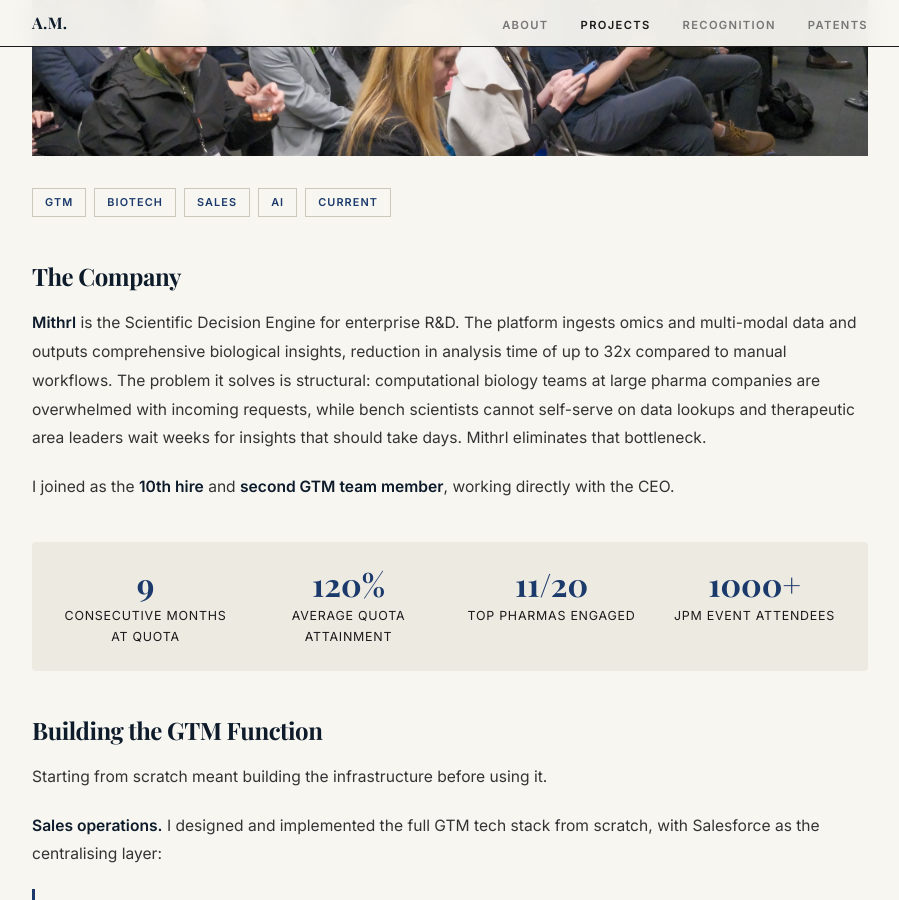
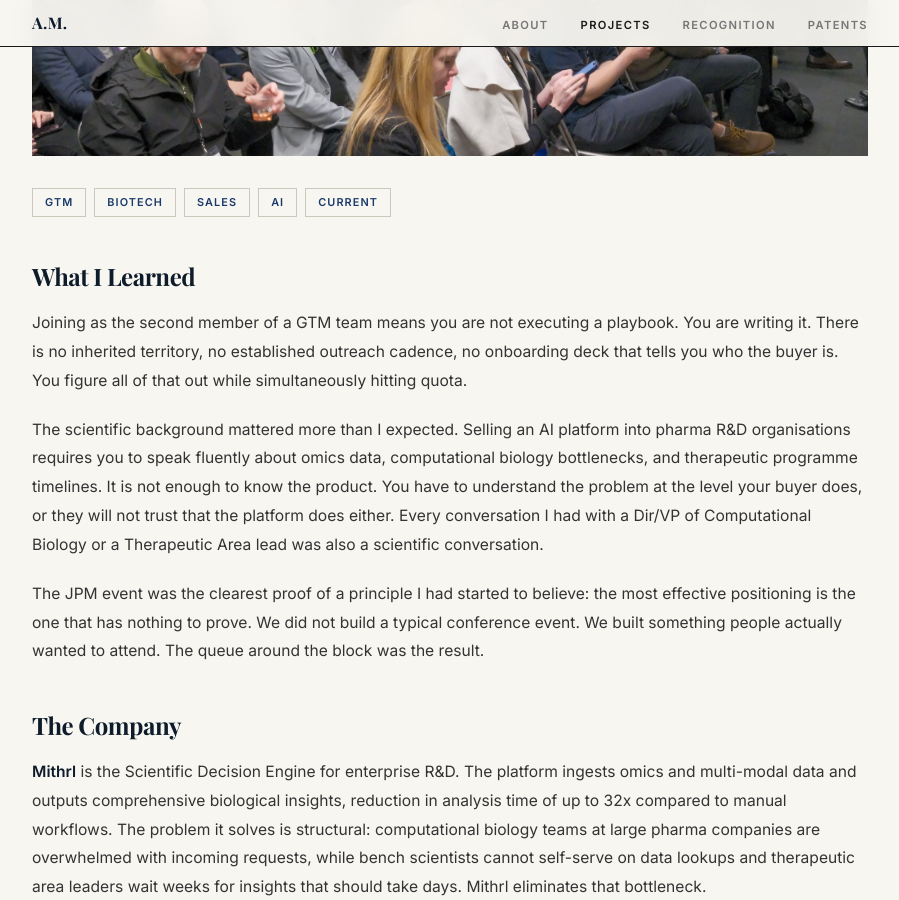
Before and after one commit to allimessinese/allimessinese.github.io, a Jekyll site: the page built from _projects/mithrl-gtm.md, in a window 1280 px wide and 900 px high, scrolled down 484 px. Shown: the whole window, without its empty margins (190-1089 px from the left). Built offline with Jekyll 4.4.1, drawn with Linux system fonts in a browser that asks for light colours; some web fonts are replaced; some of the changed text lies outside the part shown.

Commit message:
Move What I Learned to top of Mithrl page for consistency

```diff
--- a/_projects/mithrl-gtm.md
+++ b/_projects/mithrl-gtm.md
@@ -19,11 +19,20 @@ links:
     url: "https://www.mithrl.com/news/elephas-biosciences-and-mithrl-pair-real-time-tumor-profiling-with-agentic-ai"
 ---
 
+## What I Learned
+
+Joining as the second member of a GTM team means you are not executing a playbook. You are writing it. There is no inherited territory, no established outreach cadence, no onboarding deck that tells you who the buyer is. You figure all of that out while simultaneously hitting quota.
+
+The scientific background mattered more than I expected. Selling an AI platform into pharma R&D organisations requires you to speak fluently about omics data, computational biology bottlenecks, and therapeutic programme timelines. It is not enough to know the product. You have to understand the problem at the level your buyer does, or they will not trust that the platform does either. Every conversation I had with a Dir/VP of Computational Biology or a Therapeutic Area lead was also a scientific conversation.
+
+The JPM event was the clearest proof of a principle I had started to believe: the most effective positioning is the one that has nothing to prove. We did not build a typical conference event. We built something people actually wanted to attend. The queue around the block was the result.
+
 ## The Company
 
 **Mithrl** is the Scientific Decision Engine for enterprise R&D. The platform ingests omics and multi-modal data and outputs comprehensive biological insights, reduction in analysis time of up to 32x compared to manual workflows. The problem it solves is structural: computational biology teams at large pharma companies are overwhelmed with incoming requests, while bench scientists cannot self-serve on data lookups and therapeutic area leaders wait weeks for insights that should take days. Mithrl eliminates that bottleneck.
 
 I joined as the **10th hire** and **second GTM team member**, working directly with the CEO.
+
 
 <div class="project-stats">
   <div class="project-stat">
```
Also changed, not shown: other parts of _projects/mithrl-gtm.md (+0 -8 lines).
